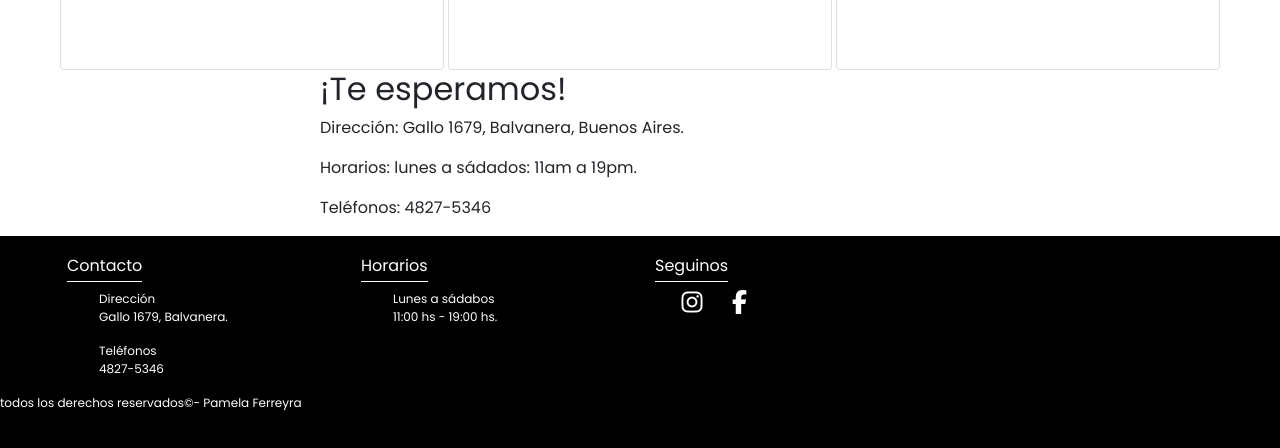
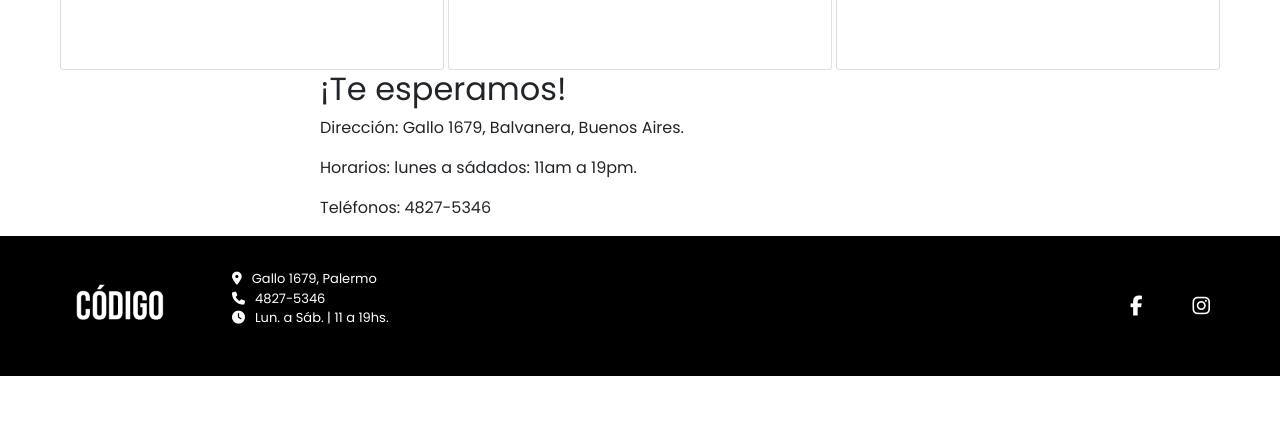
Before and after one commit to PamelaFerreyra/proyecto_coderpeluqueria, a plain HTML site: page index.html in a window 1280 px wide. Shown: the part 1060-1508 px from the top of the page. After the commit the page ends 1436 px from the top, so only its background shows below. Drawn offline with Linux system fonts and the light colour scheme.

Commit message:
agregado de footer en todas las páginas y cambio de color header a negro

```diff
--- a/css/estilos.css
+++ b/css/estilos.css
@@ -19,6 +19,7 @@
     background-repeat: no-repeat;
     background-attachment: fixed;
     padding: 0%;
+    background-color: #000000;
 
 
 }
@@ -141,47 +142,9 @@
 
 }
 
-/*Estilados de footer*/
-.container{
-    max-width: 1200px;
-    margin: 0 auto;
 
-}
 
-.footer{
-    height: 30vh;
-    background-color: rgb(0, 0, 0);
-    padding: 20px 0;
-    font-size: 12px;
-    color: white;
 
-}
-
-.footer-row{
-    display: flex;
-    flex-wrap: wrap;
-}
-
-.footer-links{
-    width: 25%;
-    padding: 0 15px;
-
-}
-
-/*
-.footer-links ul li p{
-    display: block;
-    text-align: left;
-    padding: bottom 5px;
-
-}
-*/
-.footer-links h6{
-    padding-bottom: 5px;
-    font-weight: 500;
-    border-bottom: 1px solid white ;
-    display: inline-block;
-}
 
 
 /*Estilados de página TRABAJOS*/
@@ -253,90 +216,58 @@
     margin-bottom: 30px;
 }
 
-/*footer pueba*/
+/*Estilados de FOOTER*/
+
 footer {
-  background-color: #333;
+    background-color: #000000;
     color: #fff;
-  padding: 60px 0;
+    display: flex;
+    justify-content: space-between;
+    padding: 20px;
   }
 
-.footer-content {
+  .footer-izquierda {
     display: flex;
-  flex-wrap: wrap;
-  justify-content: space-between;
-  margin: 0 auto;
-  max-width: 1200px;
+    align-items: center;
+    padding-left: 50px;
   }
 
-.footer-section {
-  flex-basis: 30%;
-  margin-bottom: 40px;
+
+  .footer-datos i{
+    padding-left: 20px;
+    padding-right: 10px;
   }
 
-.about {
-  flex-basis: 40%;
+  .footer-datos li{
+    font-size: small;
+
   }
 
-.about p {
-  font-size: 14px;
-  line-height: 24px;
-  margin-top: 20px;
-}
-
-.logo {
-  font-size: 36px;
-  font-weight: bold;
-  margin-bottom: 20px;
-}
-
-.contact {
-  margin-top: 20px;
-}
-
-.contact span {
-  display: block;
-  margin-bottom: 10px;
-}
-
-.socials {
-  margin-top: 20px;
-}
-
-.socials a {
-  color: #fff;
-  font-size: 18px;
-  margin-right: 10px;
-}
-
-.links ul {
+  .social-iconos {
+    display: flex;
     list-style: none;
     margin: 0;
     padding: 0;
+
   }
 
-.links li {
-  margin-bottom: 10px;
+  .social-iconos li {
+    margin-right: 50px;
   }
 
-.links a {
+
+  .social-iconos a {
     color: #fff;
-  text-decoration: none;
+    font-size: 20px;
   }
 
-.contact-form {
-  flex-basis: 100%;
+  .footer-derecha {
+    display: flex;
+    align-items: center;
+
   }
 
-.contact-form input,
-.contact-form textarea {
-  background-color: transparent;
-  border: none;
-  border-bottom: 2px solid #fff;
-  color: #fff;
-  margin-bottom: 20px;
-  padding: 10px;
-  width: 100%;
+  .footer-izquierda img {
+    height: 100px;
+    margin-right: 10px;
   }
-
-.contact-form textarea {
-  height
--- a/index.html
+++ b/index.html
@@ -14,7 +14,7 @@
     <body class="body">
         <header class="header container-fluid sticky-top" >
 
-            <nav class="navbar navbar-expand-lg navbar navbar-dark bg-dark">
+            <nav class="navbar navbar-expand-lg navbar navbar-dark .bg-black">
 
                 <div class="container">
                   <a class="navbar-brand" href="#">
@@ -91,42 +91,26 @@
      </main>
 
      <footer class="footer">
-        <div class="container">
-            <div class="footer-row">
 
-                <div class="footer-links">
-                    <h6>Contacto</h6>
-                    <ul>
-                        <li>Dirección</li>
-                        <p>Gallo 1679, Balvanera.</p>
-                        <li>Teléfonos</li>
-                        <p>4827-5346</p>
-                    </ul>
-                </div>
+        <div class="footer-izquierda">
+            <img src="./assets/img/logo_blanco-04.png" alt="Logo de la empresa">
 
-                <div class="footer-links">
-                    <h6>Horarios</h6>
-                    <ul>
-                        <li>Lunes a sádabos</li>
-                        <p>11:00 hs - 19:00 hs.</p>
-                    </ul>
-                </div>
-
-                <div class="footer-links">
-                    <h6>Seguinos</h6>
-                    <div class="redes.sociales">
-                        <a class=linkredes href="https://www.instagram.com/peluqueriacodigo/" target="_blank"><i class="fa-brands fa-instagram fa-2x" style="color: #ffffff;"></i><!--<img src="" alt="instagram">--></a>
-                        <a class=linkredes href="https://www.facebook.com/PeluqueriaCodigo" target="_blank"><i class="fa-brands fa-facebook-f fa-2x" style="color: #ffffff;"></i></i><!--<img src="" alt="facebook">--></a>
-                    </div>
-
-                    </ul>
-                </div>
-
+            <div class="footer-datos">
+                <ul>
+                <li><span><i class="fa-sharp fa-solid fa-location-dot" style="color: #ffffff;"></i>Gallo 1679, Palermo</span></li>
+                <li><span><i class="fas fa-phone style="color: #ffffff"></i>4827-5346</span></li>
+                <li><span><i class="fa-solid fa-clock" style="color: #ffffff;"></i>Lun. a Sáb. | 11 a 19hs.</span></li>
+            </ul>
             </div>
 
         </div>
+          <div class="footer-derecha">
+            <ul class="social-iconos">
+                <li><a href="https://www.facebook.com/PeluqueriaCodigo" target="_blank"><i class="fa fa-facebook"></i></a></li>
+                <li><a href="https://www.instagram.com/peluqueriacodigo/" target="_blank"><i class="fa fa-instagram"></i></a></li>
+            </ul>
+        </div>
 
-        <p>todos los derechos reservados©- Pamela Ferreyra</p>
      </footer>
 
      <script src="./js/bootstrap.bundle.min.js"></script>
```
Also changed, not shown: pages/contacto.html (+24 -9 lines), pages/nosotros.html (+24 -9 lines), pages/servicios.html (+24 -10 lines), pages/trabajos.html (+22 -4 lines). Lines whose indentation alone changed are shown as unchanged.
